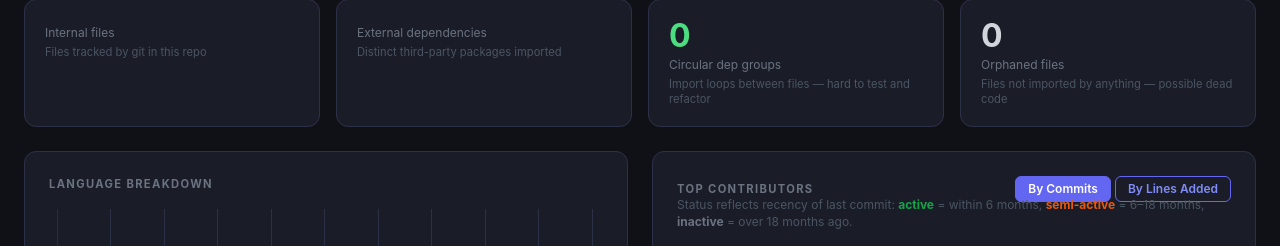
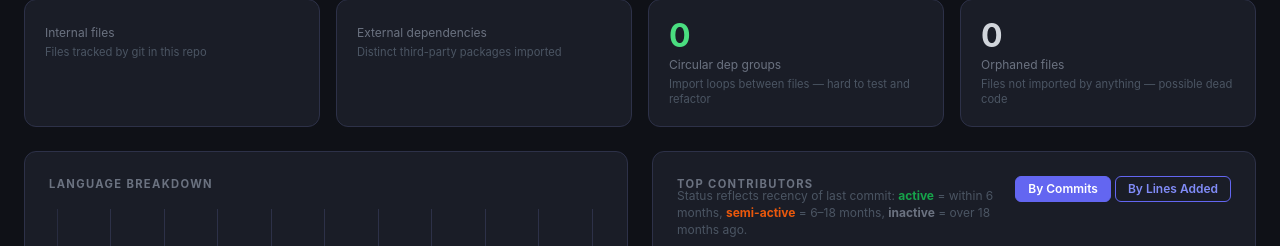
Before and after one commit to ZiyanIshani/createx-project, a Flask app: template due_diligence/templates/dashboard.html in a window 1280 px wide. Shown: the part 160-406 px from the top of the page. Run offline with Flask 3, Linux system fonts and the light colour scheme; the template is opened without the code that fills it, so the values that code supplies are empty; parts of the project's set-up code (start-up, migrations or seed data) failed here and were passed over; some libraries are stand-ins or nearby versions.

Commit message:
Fix contributors header layout — prevent description from overlapping buttons
Made-with: Cursor

```diff
--- a/due_diligence/templates/dashboard.html
+++ b/due_diligence/templates/dashboard.html
@@ -110,9 +110,12 @@
 
       <!-- Top Contributors -->
       <div class="card p-6">
-        <div class="flex items-center justify-between mb-1">
-          <div class="section-title" style="margin-bottom:0;">Top Contributors</div>
-          <div class="flex gap-1" id="sort-toggle">
+        <div class="flex items-start justify-between gap-4 mb-3">
+          <div>
+            <div class="section-title" style="margin-bottom: 0.3rem;">Top Contributors</div>
+            <p class="section-desc" style="margin-bottom:0;">Status reflects recency of last commit: <strong class="text-green-600">active</strong> = within 6 months, <strong class="text-orange-600">semi-active</strong> = 6–18 months, <strong class="text-gray-500">inactive</strong> = over 18 months ago.</p>
+          </div>
+          <div class="flex gap-1 shrink-0" id="sort-toggle">
             <button onclick="sortContributors('commits')" id="btn-commits"
               class="text-xs px-3 py-1 rounded-md border border-indigo-500 bg-indigo-500 text-white font-semibold transition-colors">
               By Commits
@@ -123,7 +126,6 @@
             </button>
           </div>
         </div>
-        <p class="section-desc">Status reflects recency of last commit: <strong class="text-green-600">active</strong> = within 6 months, <strong class="text-orange-600">semi-active</strong> = 6–18 months, <strong class="text-gray-500">inactive</strong> = over 18 months ago.</p>
         <table id="contributors-table">
           <thead>
             <tr>
```
